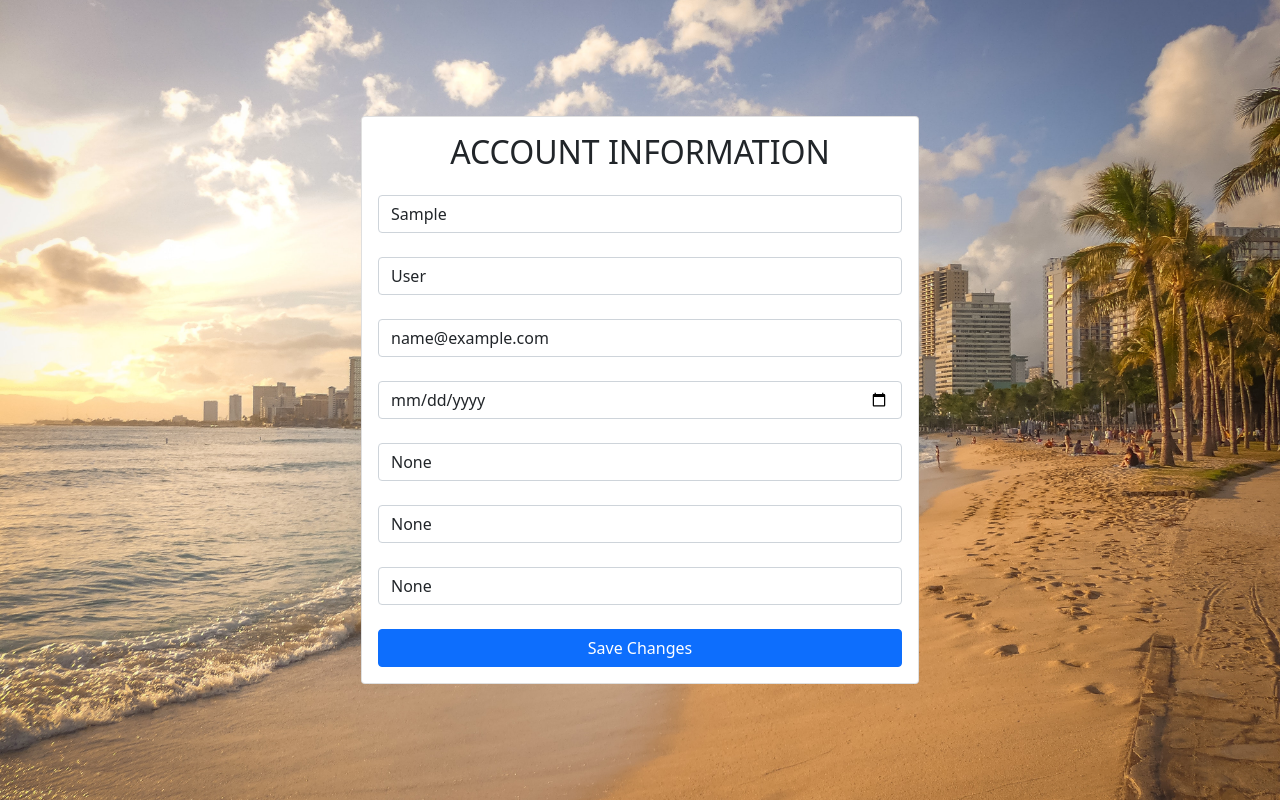
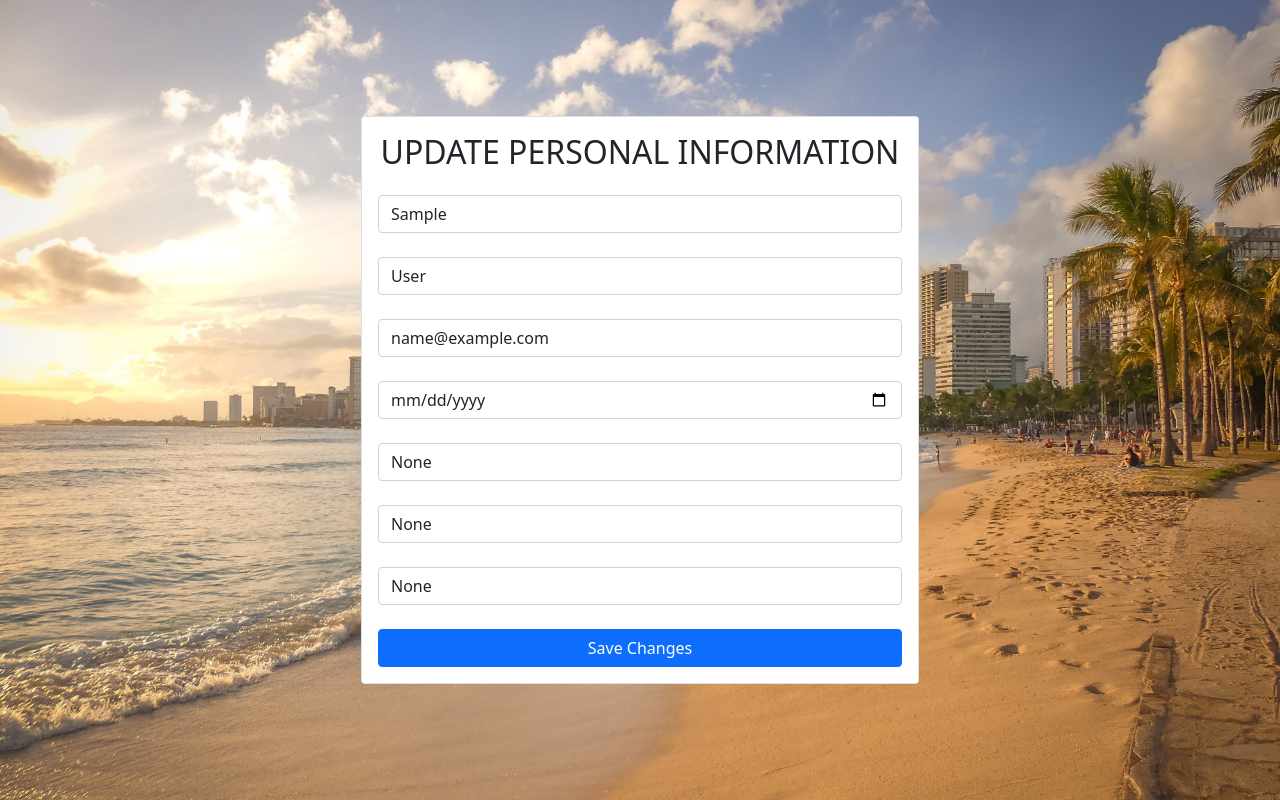
Before and after one commit to mei-sean/Northwest, a Django app: page /update_user/ in a window 1280 px wide. Shown: the part 56-856 px from the top of the page. Run offline with Django 4.2, Linux system fonts and the light colour scheme; the visitor is signed in with stand-in values (Sample User, id 1); some libraries are stand-ins or nearby versions.

Commit message:
Fixed name to match

```diff
--- a/reservations/templates/reservations/update_user.html
+++ b/reservations/templates/reservations/update_user.html
@@ -12,7 +12,7 @@
     <div class="col-md-6">
       <div class="card">
         <div class="card-body">
-          <h2 class="text-center mb-4">ACCOUNT INFORMATION</h2>
+          <h2 class="text-center mb-4">UPDATE PERSONAL INFORMATION</h2>
           <form method="post">
             {% csrf_token %}
             <div class="form-group">
```
